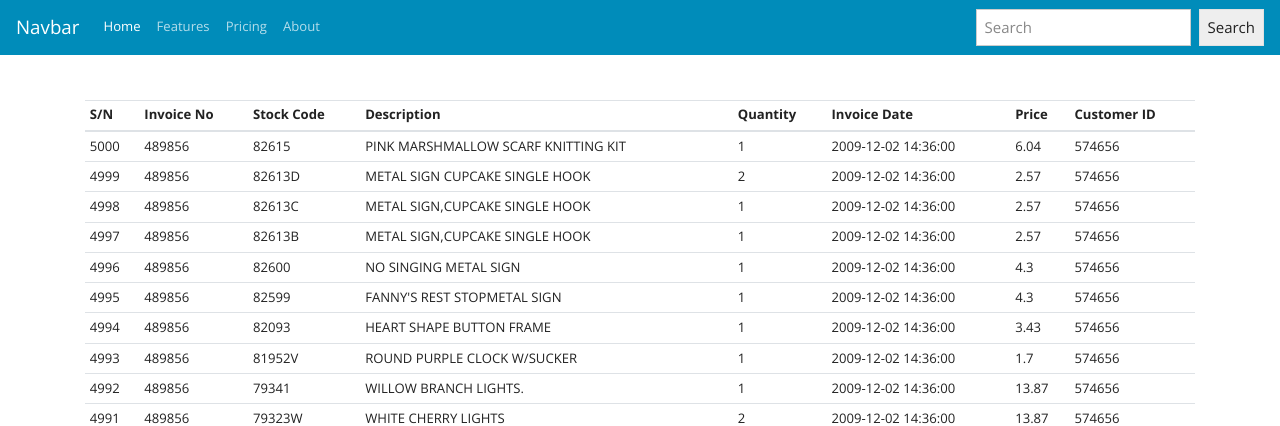
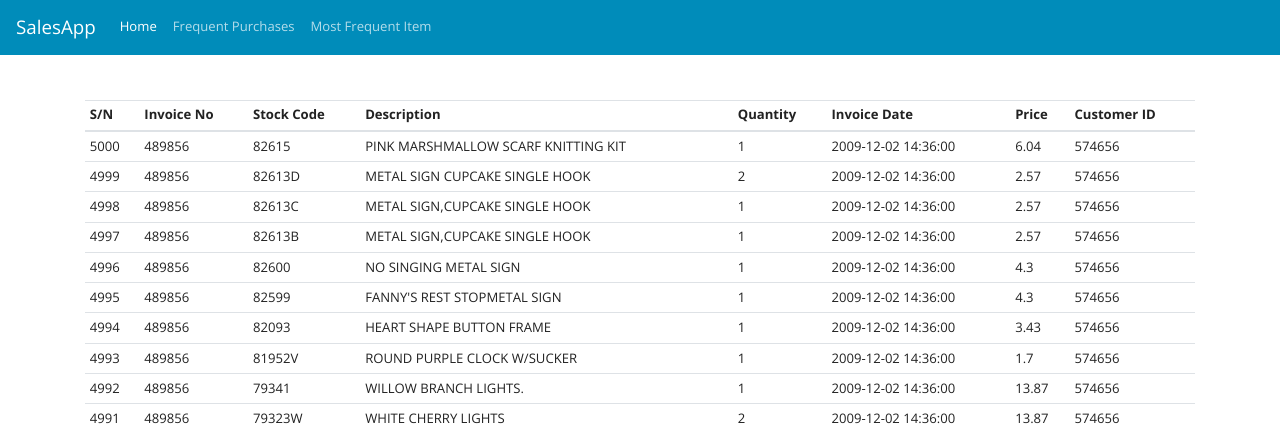
Before and after one commit to ugokingsley/salesdata, a Django app: page / in a window 1280 px wide. Shown: the top 426 px of the page. Run offline with Django 3.2, Linux system fonts and the light colour scheme; data comes from the database, SQL or seed files in the repository; some libraries are stand-ins or nearby versions.

Commit message:
initials

```diff
--- a/templates/nav.html
+++ b/templates/nav.html
@@ -1,5 +1,5 @@
 <nav class="navbar navbar-expand-lg navbar-dark bg-primary">
-  <a class="navbar-brand" href="#">Navbar</a>
+  <a class="navbar-brand" href="#">SalesApp</a>
   <button class="navbar-toggler" type="button" data-toggle="collapse" data-target="#navbarColor01" aria-controls="navbarColor01" aria-expanded="false" aria-label="Toggle navigation">
     <span class="navbar-toggler-icon"></span>
   </button>
@@ -10,18 +10,11 @@
         <a class="nav-link" href="#">Home <span class="sr-only">(current)</span></a>
       </li>
       <li class="nav-item">
-        <a class="nav-link" href="#">Features</a>
+        <a class="nav-link" href="#">Frequent Purchases</a>
       </li>
       <li class="nav-item">
-        <a class="nav-link" href="#">Pricing</a>
+        <a class="nav-link" href="#">Most Frequent Item</a>
       </li>
-      <li class="nav-item">
-        <a class="nav-link" href="#">About</a>
-      </li>
-    </ul>
-    <form class="form-inline my-2 my-lg-0">
-      <input class="form-control mr-sm-2" type="text" placeholder="Search">
-      <button class="btn btn-secondary my-2 my-sm-0" type="submit">Search</button>
-    </form>
+  </ul>
   </div>
 </nav>
```
